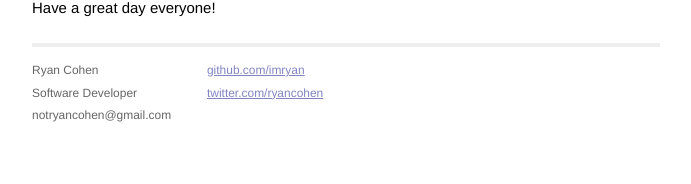
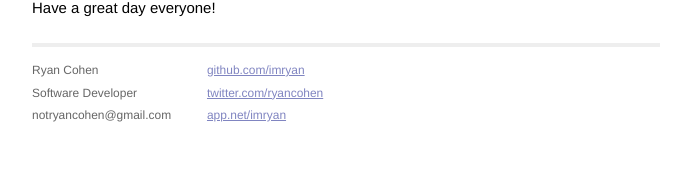
Before and after one commit to imryan/imryan.github.io, a Jekyll site: the page built from _posts/2013-08-08-hello.markdown, in a window 1280 px wide. Shown: the part 758-942 px from the top of the page, without its empty margins (294-985 px from the left). Built offline with Jekyll 4.4.1, drawn with Linux system fonts in a browser that asks for light colours; Markdown is read by kramdown in place of the engine named in the settings.

Commit message:
More design fixes

```diff
--- a/_layouts/default.html
+++ b/_layouts/default.html
@@ -34,8 +34,9 @@
               </div>
               <div class="contact">
                 <p>
-                  <a href="http://github.com/yourusername/">github.com/imryan</a><br />
-                  <a href="http://twitter.com/yourusername/">twitter.com/ryancohen</a><br />
+	                <a href="http://github.com/mojombo/">github.com/imryan</a><br />
+	                <a href="http://twitter.com/mojombo/">twitter.com/ryancohen</a><br />
+	                <a href="http://flickr.com/photos/mojombo/">app.net/imryan</a>
                 </p>
               </div>
             </div>
```
